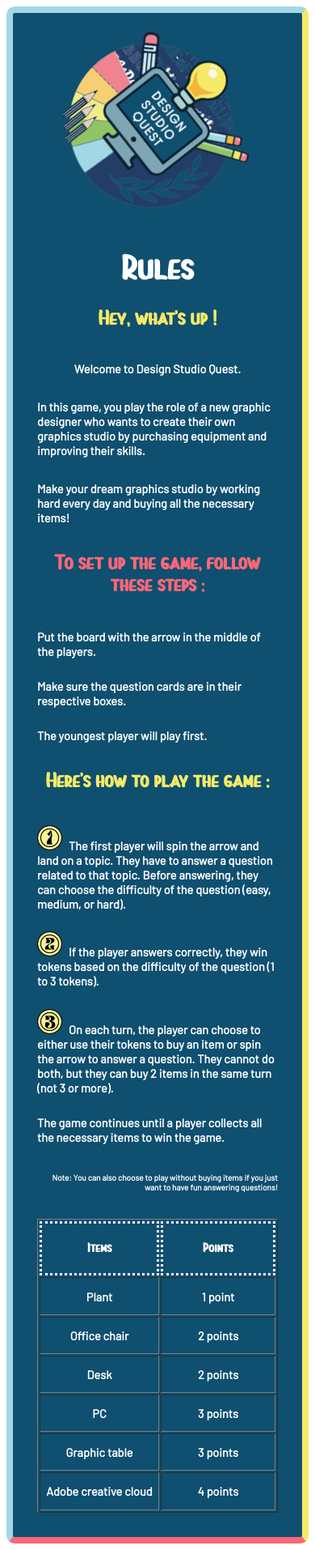
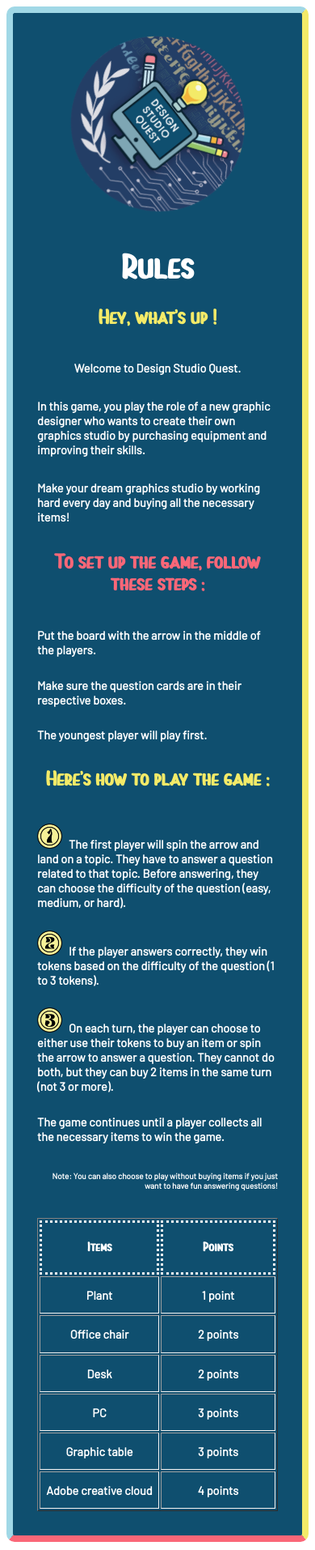
Before and after one commit to guenk/studioquest, a React (Vite) app in the folder frontend/: page / in a window 390 px wide. Shown: the whole page at 81% size. Built offline with nearby package versions, Linux system fonts and the light colour scheme.

Commit message:
settings

```diff
--- a/frontend/src/App.css
+++ b/frontend/src/App.css
@@ -20,9 +20,10 @@ border: #A1D8E6 5px solid;
 .logo {
 
     display: flex;
-    width: 55vw;
+    width: 56vw;
     animation: rotateLogo 5s linear infinite;
     margin-bottom: 2vh;
+
   }
 
   @keyframes rotateLogo {
@@ -142,12 +143,14 @@ list-style: none;}
 th {
   height:7vh;
   font-size: 15px;
-  border: dotted;
+  border:  3px dotted whitesmoke;
   font-family:Paintlova ;
+  text-decoration: none;
 }
 td {
   height: 5vh;
   width:80vw;
+  border:  1.8px inset whitesmoke;
   text-align: center;
   font-weight: bolder;
   font-family: Barlow;
--- a/frontend/src/App.jsx
+++ b/frontend/src/App.jsx
@@ -1,6 +1,6 @@
 
 import "./App.css";
-import logo from "./assets/cd.png";
+import logo from "./assets/log.png";
 import one from "./assets/1.png";
 import two from "./assets/2.png";
 import three from "./assets/3.png";
```
Also changed, not shown: frontend/src/assets/log.png (added).
